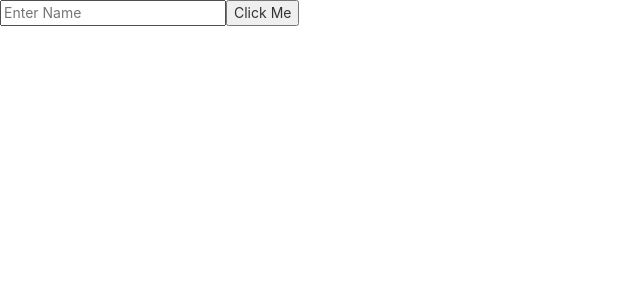
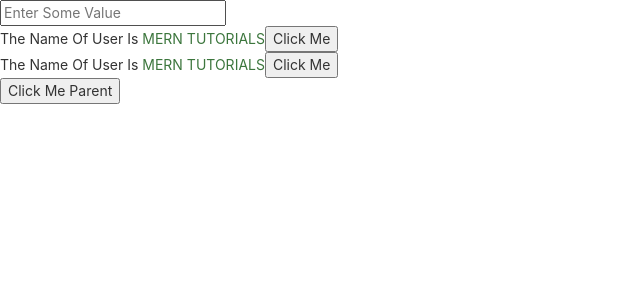
Before and after one commit to RathourPP/MERNLearning, a React (Create React App) app: page / in a window 1280 px wide. Shown: the top 300 px of the page, without its empty margins (0-640 px from the left). Built offline with nearby package versions, Linux system fonts and the light colour scheme.

Commit message:
Props Concept

```diff
--- a/src/App.js
+++ b/src/App.js
@@ -5,13 +5,14 @@
 import Test from './Component/FunctionalComponent/test'
 import User from './Component/User'
 import Registration from './Component/Form';
+import Header from './Component/PropsComponent/Header'
 import './Style/style.css';
 
 function App() {
   return (
     <Fragment>
     {/* <Count/> */}
-    <Test/>
+    <Header/>
     </Fragment>
   );
 }
--- /dev/null
+++ b/src/Component/PropsComponent/Display.js
@@ -0,0 +1,10 @@
+import React from 'react';
+
+export default(props)=>{
+    return(
+        <div>
+            The Name Of User Is <span className="text-success">{props.name}</span>
+            <button onClick={props.onClickHander}>Click Me</button>
+        </div>
+    )
+}
--- /dev/null
+++ b/src/Component/PropsComponent/DisplayClass.js
@@ -0,0 +1,23 @@
+import React from 'react';
+
+class DisplayClass extends React.Component{
+
+    constructor(props){
+        super(props);
+        this.state={
+            value:'Child Value'
+        }
+    }
+
+    render(){
+        const{name,onClickHander}=this.props;
+        return(
+            <div>
+            The Name Of User Is <span className="text-success">{name}</span>
+            <button onClick={onClickHander}>Click Me</button>
+        </div>
+        )
+    }
+}
+
+export default DisplayClass;
--- /dev/null
+++ b/src/Component/PropsComponent/Header.js
@@ -0,0 +1,40 @@
+import React from 'react';
+import Display from './Display';
+import DisplayClass from './DisplayClass';
+
+class Header extends React.Component{
+    constructor(props){
+        super(props);
+        this.state={
+            name:'MERN TUTORIALS'
+        }
+     // this.displayChildData=React.createRef();
+    }
+
+    onChangeHandler=(e)=>{
+        this.setState({name:e.target.value})
+    }
+
+    onClickHander=()=>{
+        console.log('The Printed Value Is Done By Passing Function As Component');
+    }
+
+    accessChildClassSate=()=>{
+        const{value}=this.refs.displayChildData.state;
+        console.log(`The Child Class Component Value Is ${value}`)
+    }
+
+    render(){
+        const{name}=this.state;
+        return(
+            <div>
+                <input type="text" placeholder="Enter Some Value" onChange={this.onChangeHandler}/>
+                <Display name={name} onClickHander={this.onClickHander} />
+                <DisplayClass ref="displayChildData" name={name} onClickHander={this.onClickHander} />
+                <button onClick={this.accessChildClassSate}>Click Me Parent</button>
+            </div>
+        )
+    }
+}
+
+export default Header;
```
